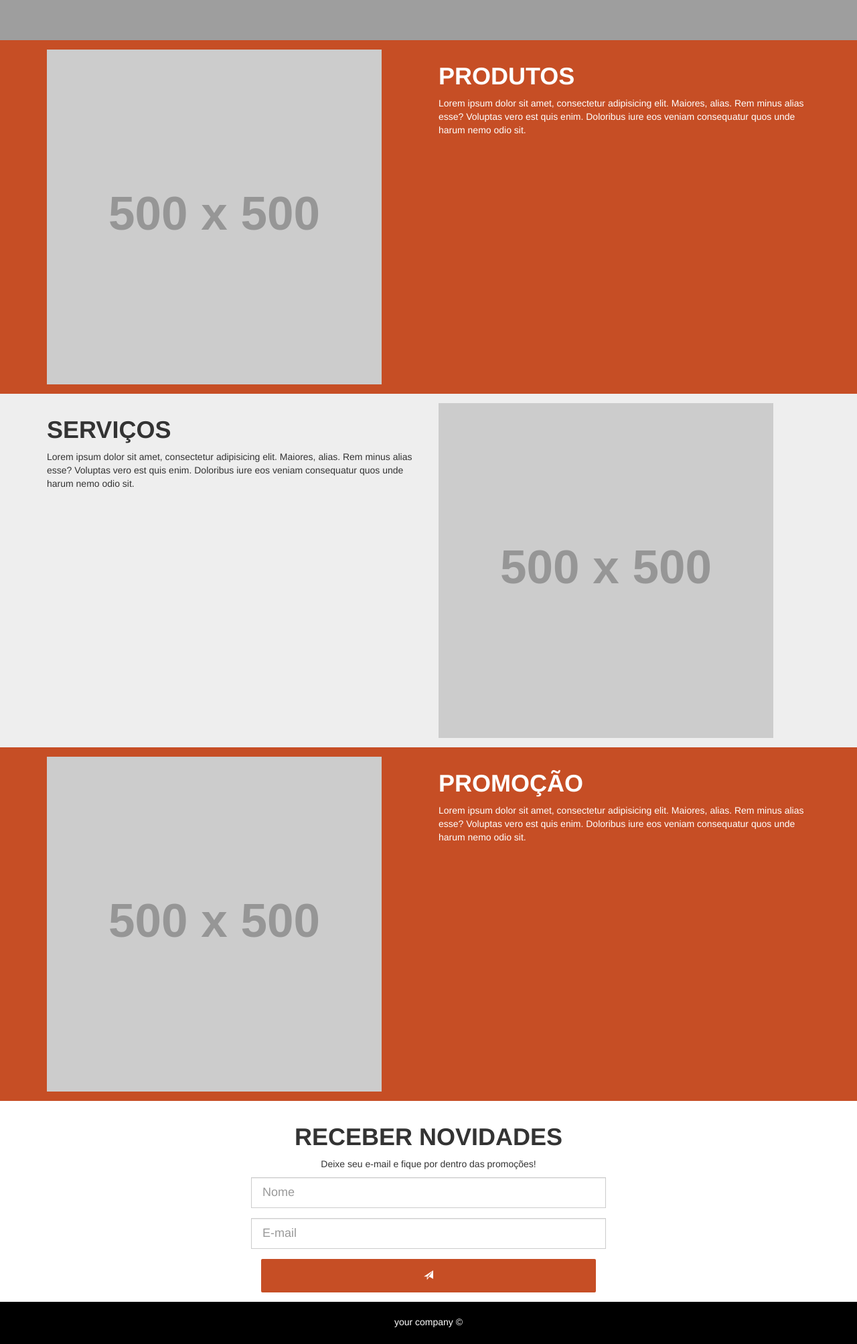
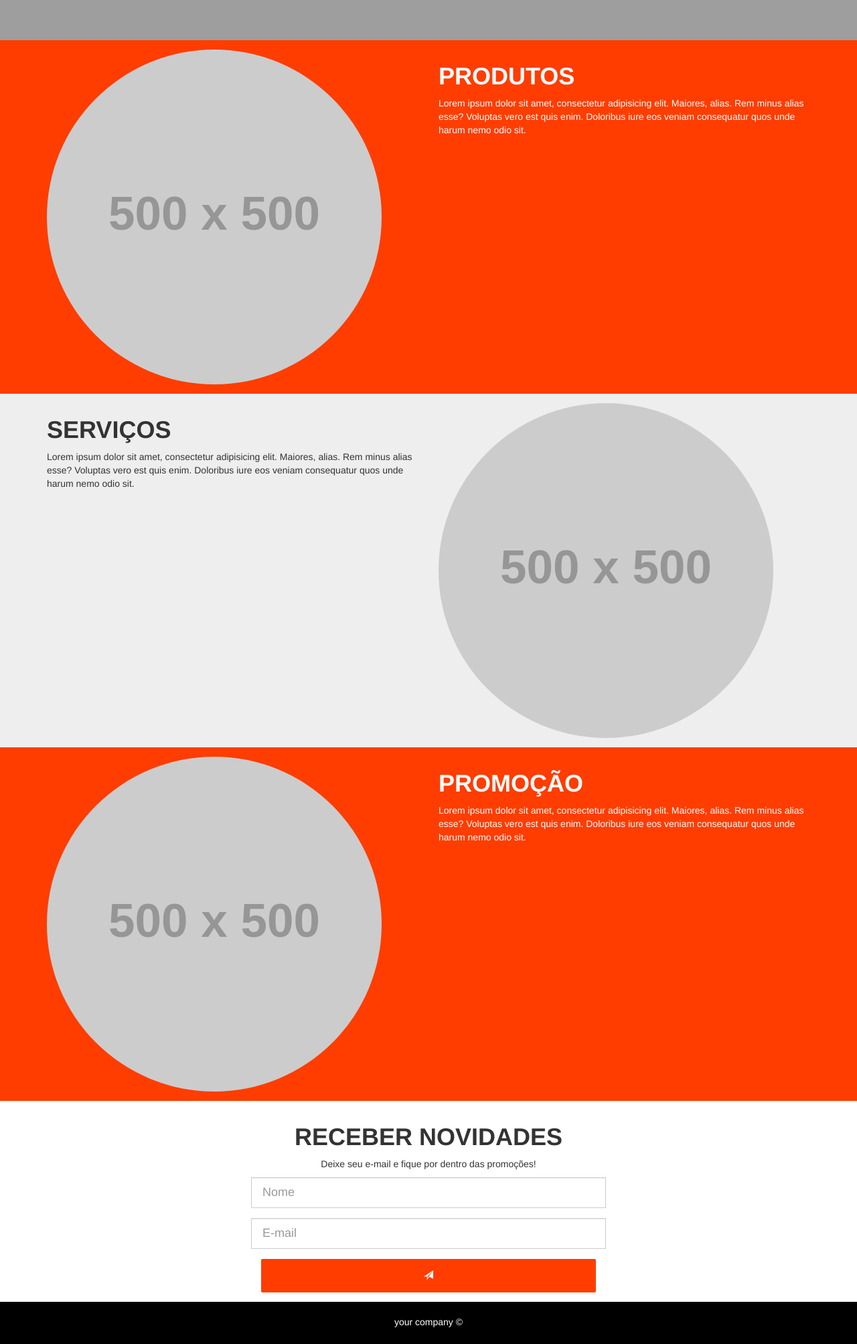
Before and after one commit to wesleydesantana/hot-site-smartphone, a website: page index.html in a window 1280 px wide. Shown: the part 790-2797 px from the top of the page at 67% size. Drawn offline with nearby package versions, Linux system fonts and the light colour scheme; grey boxes are pictures that could not be loaded; placeholder pictures from the web are drawn by us.

Commit message:
cor das sections

```diff
--- a/css/style.css
+++ b/css/style.css
@@ -11,15 +11,15 @@ h1,h2,h3{
 }
 
 .navbar-inverse .navbar-nav>li>a {
-    color: #c64e25;
+    color: #FF3D00;
 }
 
 .navbar-inverse .navbar-nav > li > a:hover{
-    color: #c64e25;
+    color: #FF3D00;
 }
 .navbar-inverse .navbar-nav > li > a:focus {
     color: white;
-    background-color: #c64e25;
+    background-color: #FF3D00;
     border-radius: 3px;
 }
 
@@ -41,7 +41,7 @@ padding: 5px;
 
 .navbar-inverse {
     background-color: #fff;
-    border-color: #c64e25;
+    border-color: #FF3D00;
 }
 
 #inicio{
@@ -58,7 +58,7 @@ main{
 }
 
 #produtos{
-background-color: #c64e25;
+background-color: #FF3D00;
 color: white;
 padding: 1em;
 }
@@ -71,7 +71,7 @@ padding: 1em;
 
 
 #promocoes{
-background-color:#c64e25;
+background-color:#FF3D00;
 color: white;
 padding: 1em;
 }
@@ -95,17 +95,17 @@ footer{
       border-radius: 0px;
 }
 .btn-default{
-    background-color:#c64e25;
-    color: #fff;
-    border: #c64e25 solid 2px;
+    background-color:#FF3D00;
+    color: #ffffff;
+    border: #FF3D00 solid 2px;
     height: 50px;
     border-radius: 2px;
 }
 
 .btn-default:hover{
     background-color: #fff;
-    color: #c64e25;
-    border: #c64e25 solid 2px;
+    color: #FF3D00;
+    border: #FF3D00 solid 2px;
 }
 
 #news{
--- a/index.html
+++ b/index.html
@@ -42,7 +42,7 @@
         <div class="container">
             <div class="row">
                 <div class="col-md-6">
-                    <img class="img-responsive" src="http://via.placeholder.com/500x500" alt="">
+                    <img class="img-responsive img-circle" src="http://via.placeholder.com/500x500" alt="">
                 </div>
                 <div class="col-md-6">
                         <h1>PRODUTOS</h1>
@@ -59,7 +59,7 @@
                         <p>Lorem ipsum dolor sit amet, consectetur adipisicing elit. Maiores, alias. Rem minus alias esse? Voluptas vero est quis enim. Doloribus iure eos veniam consequatur quos unde harum nemo odio sit.</p>
                 </div>
                 <div class="col-md-6">
-                    <img class="img-responsive" src="http://via.placeholder.com/500x500" alt="">
+                    <img class="img-responsive img-circle" src="http://via.placeholder.com/500x500" alt="">
                 </div>
 
             </div>
@@ -69,7 +69,7 @@
             <div class="container">
                 <div class="row">
                     <div class="col-md-6">
-                        <img class="img-responsive" src="http://via.placeholder.com/500x500" alt="" width="">
+                        <img class="img-responsive img-circle" src="http://via.placeholder.com/500x500" alt="" width="">
                     </div>
                     <div class="col-md-6">
                             <h1>PROMOÇÃO</h1>
```
Also changed, not shown: 1 other file.
